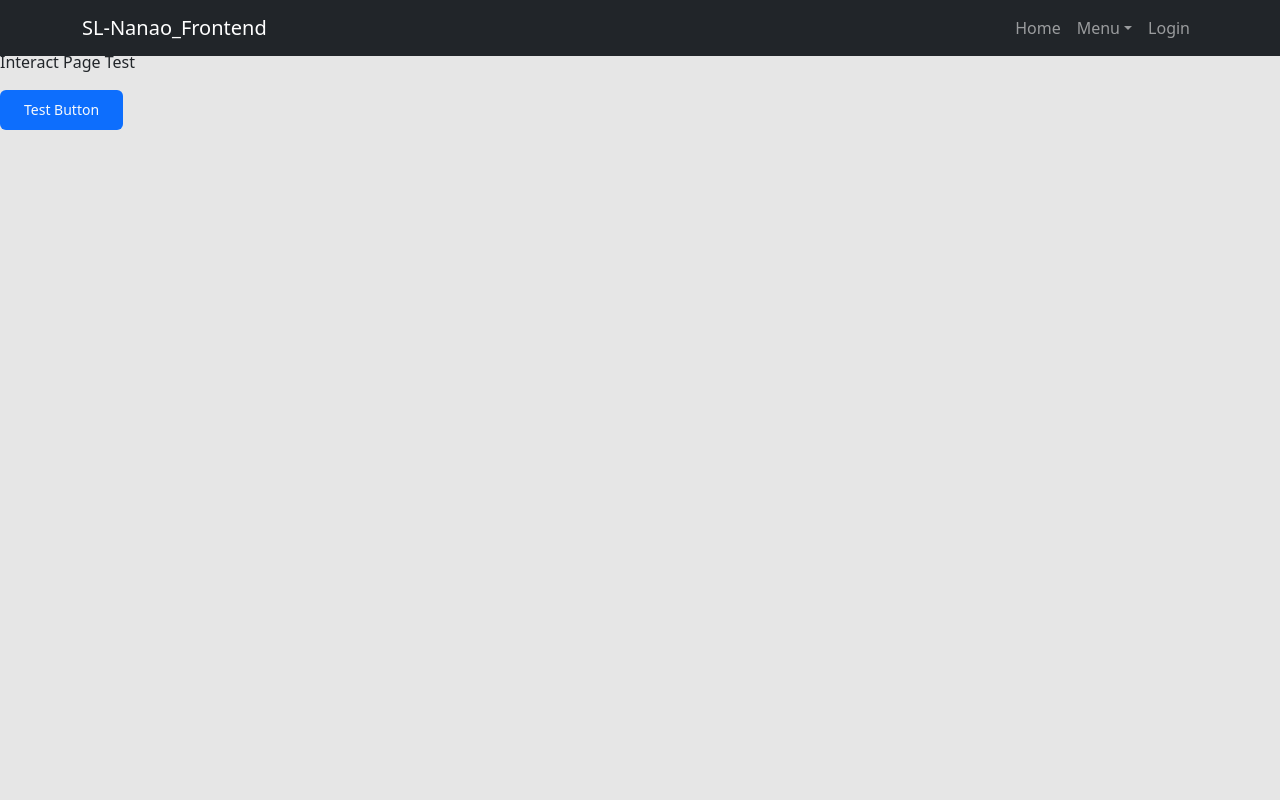
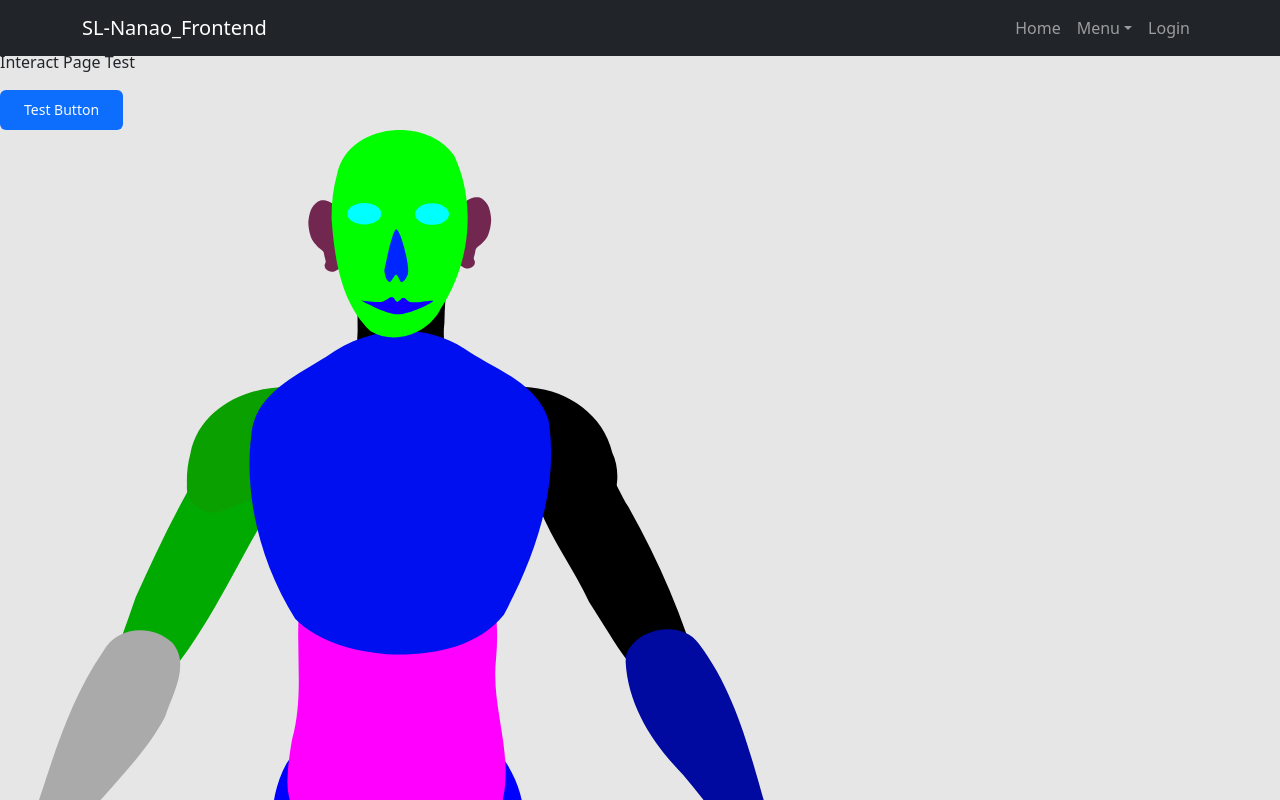
Before and after one commit to chou-ting-wei/NYCU_Service-Learning-Nanao, a React (Vite) app in the folder frontend/: page /interact in a window 1280 px wide. Shown: the top 800 px of the page. Built offline with nearby package versions, Linux system fonts and the light colour scheme.

Commit message:
Add svg into page

```diff
--- a/frontend/src/assets/Interact/Interact.tsx
+++ b/frontend/src/assets/Interact/Interact.tsx
@@ -1,4 +1,5 @@
 import './Interact.css'
+import front from './m_front_1.svg'
 import { Button } from "@/components/ui/button"
 
 const Interact = () => {
@@ -6,6 +7,7 @@ const Interact = () => {
       <div className="interact">
         <p>Interact Page Test</p>
         <Button>Test Button</Button>
+        <img src={front} alt='front' />
       </div>
     );
   }
```
